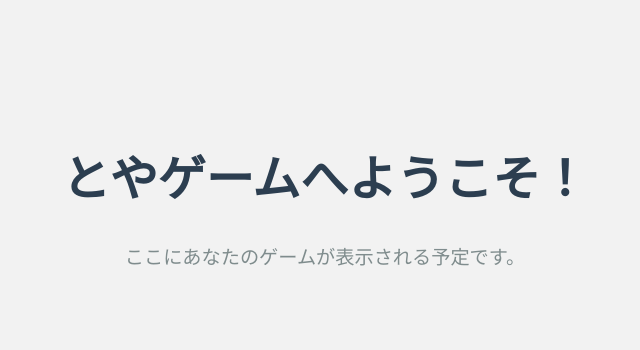
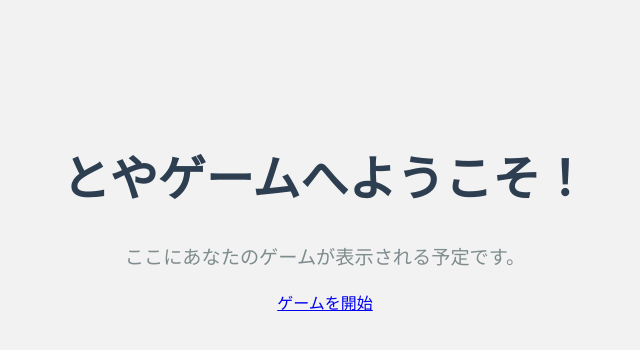
Before and after one commit to toya33355/newgame, a plain HTML site: page index.html in a window 1280 px wide. Shown: the whole page, without its empty margins (315-955 px from the left). Drawn offline with Linux system fonts and the light colour scheme.

Commit message:
Update index.html

```diff
--- a/index.html
+++ b/index.html
@@ -23,5 +23,6 @@
 <body>
   <h1>とやゲームへようこそ！</h1>
   <p>ここにあなたのゲームが表示される予定です。</p>
+  <a href="complete_typing_game.html">ゲームを開始</a>
 </body>
 </html>
```
